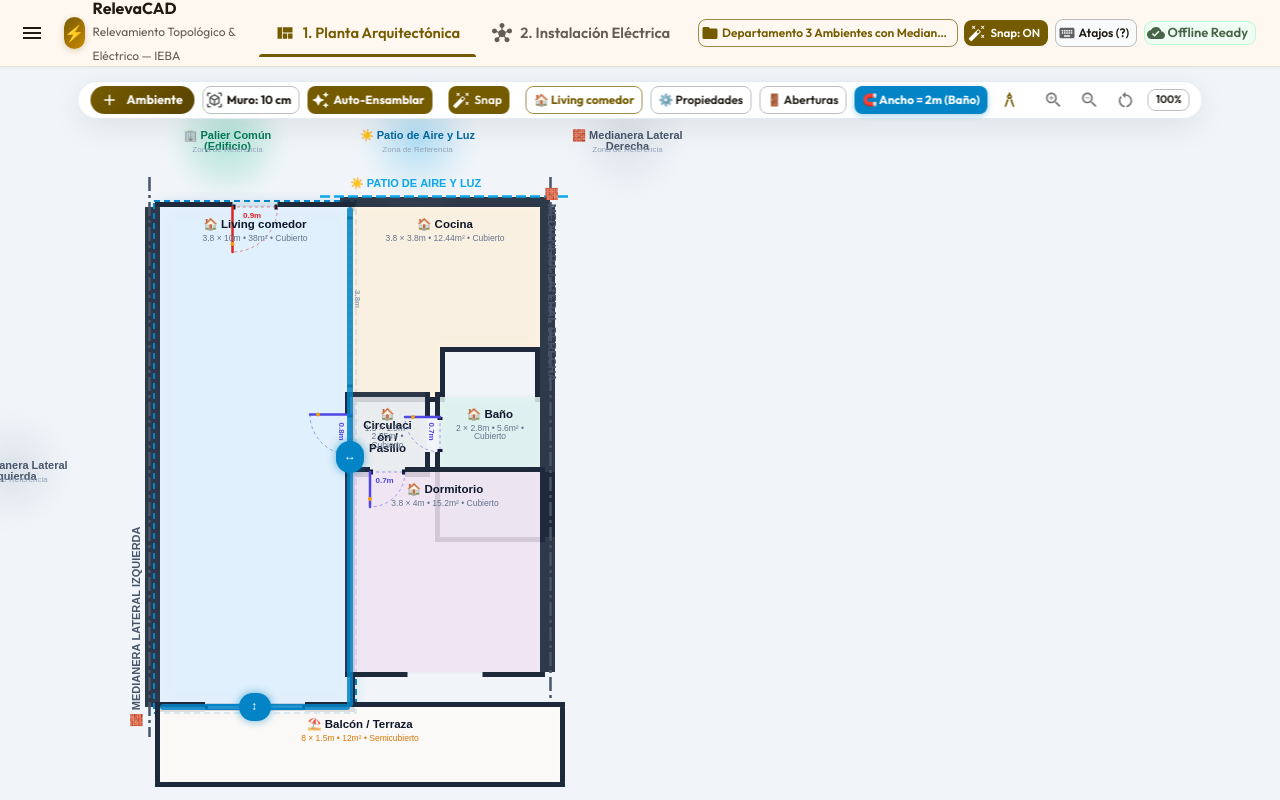
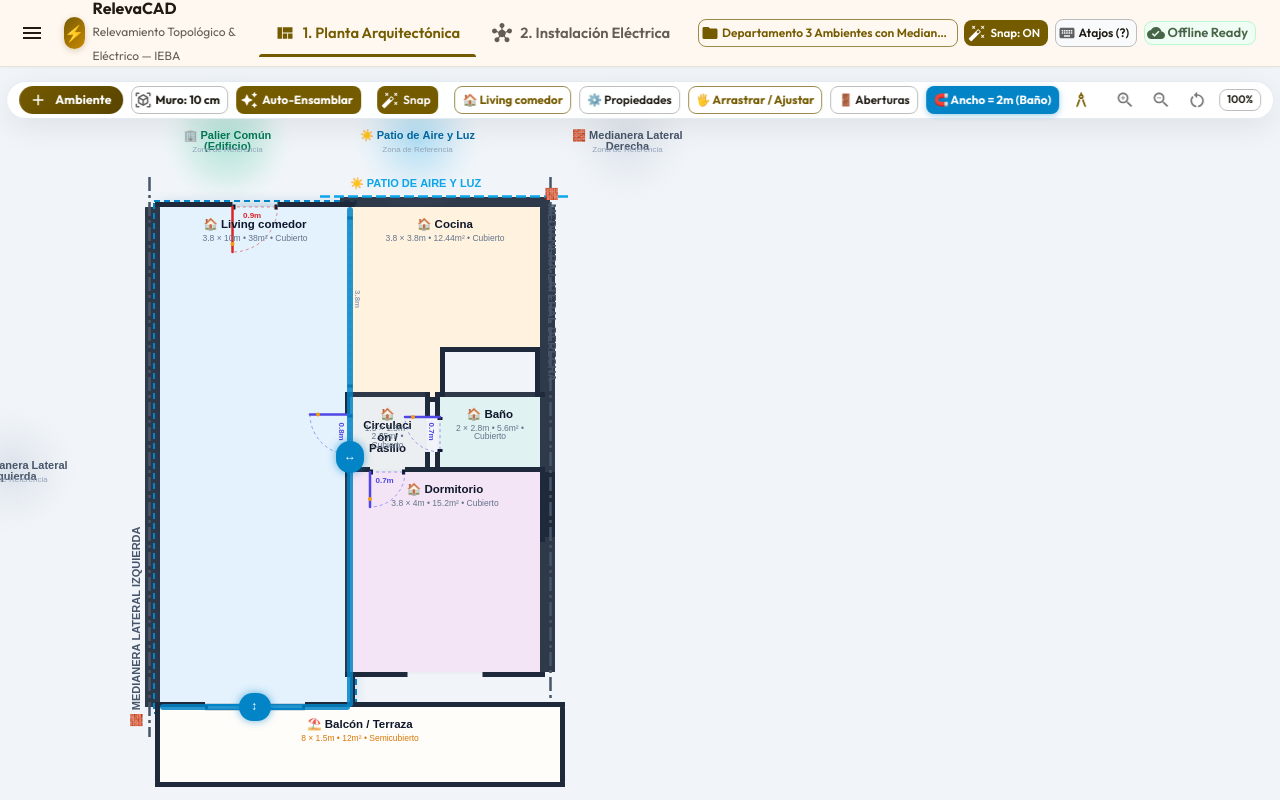
Before and after one commit to FedericoCAlonso/relevacad, a React (Vite) app: page / in a window 1280 px wide. Built offline with nearby package versions, Linux system fonts and the light colour scheme.

Commit message:
fix(assembly): activar modo arrastre por doble toque con bloqueo de stage, e incluir espesor de muro en penetracion booleana sin borrar pared

```diff
--- a/src/viewmodels/surveyStore.ts
+++ b/src/viewmodels/surveyStore.ts
@@ -1956,12 +1956,12 @@ export const useSurveyStore = create<SurveyState>((set, get) => ({
             // Penetración horizontal (X)
             if (mLeft < oLeft) {
               contactFound = { sourceWall: 'east', targetWall: 'west' };
-              const depthMeters = Number(Math.max(0.1, (overlapX / PIXELS_PER_METER)).toFixed(2));
+              const depthMeters = Number(Math.max(0.1, ((overlapX + tPx) / PIXELS_PER_METER)).toFixed(2));
               const widthMeters = Number((overlapY / PIXELS_PER_METER).toFixed(2));
               invasionDetected = { type: 'source_invades_target', depthMeters, widthMeters };
             } else {
               contactFound = { sourceWall: 'west', targetWall: 'east' };
-              const depthMeters = Number(Math.max(0.1, (overlapX / PIXELS_PER_METER)).toFixed(2));
+              const depthMeters = Number(Math.max(0.1, ((overlapX + tPx) / PIXELS_PER_METER)).toFixed(2));
               const widthMeters = Number((overlapY / PIXELS_PER_METER).toFixed(2));
               invasionDetected = { type: 'source_invades_target', depthMeters, widthMeters };
             }
@@ -1969,12 +1969,12 @@ export const useSurveyStore = create<SurveyState>((set, get) => ({
             // Penetración vertical (Y)
             if (mTop < oTop) {
               contactFound = { sourceWall: 'south', targetWall: 'north' };
-              const depthMeters = Number(Math.max(0.1, (overlapY / PIXELS_PER_METER)).toFixed(2));
+              const depthMeters = Number(Math.max(0.1, ((overlapY + tPx) / PIXELS_PER_METER)).toFixed(2));
               const widthMeters = Number((overlapX / PIXELS_PER_METER).toFixed(2));
               invasionDetected = { type: 'source_invades_target', depthMeters, widthMeters };
             } else {
               contactFound = { sourceWall: 'north', targetWall: 'south' };
-              const depthMeters = Number(Math.max(0.1, (overlapY / PIXELS_PER_METER)).toFixed(2));
+              const depthMeters = Number(Math.max(0.1, ((overlapY + tPx) / PIXELS_PER_METER)).toFixed(2));
               const widthMeters = Number((overlapX / PIXELS_PER_METER).toFixed(2));
               invasionDetected = { type: 'source_invades_target', depthMeters, widthMeters };
             }
--- a/src/views/components/assembly/AssemblyCanvasView.tsx
+++ b/src/views/components/assembly/AssemblyCanvasView.tsx
@@ -87,6 +87,15 @@ export const AssemblyCanvasView: React.FC<AssemblyCanvasViewProps> = ({ onOpenAd
 
   const syncRoomWallAdjacencies = useSurveyStore((state) => state.syncRoomWallAdjacencies);
   const setSnapGuides = useSurveyStore((state) => state.setSnapGuides);
+  const [dragModeRoomId, setDragModeRoomId] = useState<string | null>(null);
+
+  const handleRoomDoubleTap = useCallback(
+    (roomId: string) => {
+      setDragModeRoomId((prev) => (prev === roomId ? null : roomId));
+      selectRoom(roomId);
+    },
+    [selectRoom]
+  );
 
   const selectedRoomWidthPx =
     selectedRoom && isMetricRoom(selectedRoom)
@@ -684,6 +693,23 @@ export const AssemblyCanvasView: React.FC<AssemblyCanvasViewProps> = ({ onOpenAd
                   sx={{ fontWeight: 600, fontSize: '0.74rem', height: 28 }}
                 />
               </Tooltip>
+              <Tooltip title="Doble toque en el ambiente o clic aquí para activar el arrastre y ajuste de paredes">
+                <Chip
+                  label={dragModeRoomId === selectedRoom.id ? '✓ Listo' : '🖐️ Arrastrar / Ajustar'}
+                  size="small"
+                  color={dragModeRoomId === selectedRoom.id ? 'success' : 'primary'}
+                  variant={dragModeRoomId === selectedRoom.id ? 'filled' : 'outlined'}
+                  onClick={() => setDragModeRoomId((prev) => (prev === selectedRoom.id ? null : selectedRoom.id))}
+                  clickable
+                  sx={{
+                    fontWeight: 700,
+                    fontSize: '0.74rem',
+                    height: 28,
+                    bgcolor: dragModeRoomId === selectedRoom.id ? '#16a34a' : undefined,
+                    color: dragModeRoomId === selectedRoom.id ? '#ffffff' : undefined
+                  }}
+                />
+              </Tooltip>
               <Tooltip title="Gestionar aberturas y muro">
                 <Chip
                   label="🚪 Aberturas"
@@ -773,6 +799,42 @@ export const AssemblyCanvasView: React.FC<AssemblyCanvasViewProps> = ({ onOpenAd
         </Paper>
       )}
 
+      {/* Banner de Ayuda de Modo Arrastre Activo */}
+      {dragModeRoomId && (
+        <Paper
+          elevation={4}
+          sx={{
+            position: 'absolute',
+            top: 50,
+            left: '50%',
+            transform: 'translateX(-50%)',
+            zIndex: 10,
+            px: 2,
+            py: 0.8,
+            borderRadius: 2,
+            bgcolor: '#0f172a',
+            color: '#38bdf8',
+            border: '1px solid #38bdf8',
+            display: 'flex',
+            alignItems: 'center',
+            gap: 1.5,
+            boxShadow: '0 4px 14px rgba(0,0,0,0.35)'
+          }}
+        >
+          <Typography variant="caption" fontWeight={700} sx={{ color: '#f8fafc', fontSize: '0.78rem' }}>
+            🖐️ Modo Arrastre Activo: Arrastrá el ambiente o sus paredes
+          </Typography>
+          <Chip
+            label="✓ Listo"
+            size="small"
+            color="success"
+            onClick={() => setDragModeRoomId(null)}
+            clickable
+            sx={{ fontWeight: 800, height: 22, fontSize: '0.72rem' }}
+          />
+        </Paper>
+      )}
+
       {/* Lienzo Konva 2D */}
       <Stage
         width={dimensions.width}
@@ -781,7 +843,7 @@ export const AssemblyCanvasView: React.FC<AssemblyCanvasViewProps> = ({ onOpenAd
         scaleY={scale}
         x={stagePos.x}
         y={stagePos.y}
-        draggable
+        draggable={!dragModeRoomId}
         onDragEnd={(e) => {
           if (e.target === e.target.getStage()) {
             setStagePos({ x: e.target.x(), y: e.target.y() });
@@ -880,9 +942,11 @@ export const AssemblyCanvasView: React.FC<AssemblyCanvasViewProps> = ({ onOpenAd
               room={room}
               allRooms={rooms}
               isSelected={room.id === selectedRoomId}
+              isDragModeActive={dragModeRoomId === room.id || (!isMobile && selectedRoomId === room.id)}
               wallThicknessPx={wallThicknessPx}
               openings={connections}
               onSelect={selectRoom}
+              onDoubleTap={handleRoomDoubleTap}
               onDragMove={handleNodeDragMove}
               onDragEnd={handleNodeDragEnd}
             />
@@ -890,7 +954,7 @@ export const AssemblyCanvasView: React.FC<AssemblyCanvasViewProps> = ({ onOpenAd
         </Layer>
 
         {/* Capa 3.5: Tiradores de Pared Completa con Snap Magnético (Arrastrar desde la pared) */}
-        {selectedRoom && isMetricRoom(selectedRoom) && (
+        {selectedRoom && isMetricRoom(selectedRoom) && (dragModeRoomId === selectedRoom.id || !isMobile) && (
           <Layer>
             {/* 🧱 Pared Este: Tocar y arrastrar la pared derecha para cambiar ancho con snap */}
             <Group
--- a/src/views/components/assembly/RoomAssemblyShape.tsx
+++ b/src/views/components/assembly/RoomAssemblyShape.tsx
@@ -28,7 +28,9 @@ interface RoomAssemblyShapeProps {
   isSelected: boolean;
   wallThicknessPx: number;
   openings: LogicalConnection[];
+  isDragModeActive?: boolean;
   onSelect: (roomId: string) => void;
+  onDoubleTap?: (roomId: string) => void;
   onDragMove: (roomId: string, node: any) => void;
   onDragEnd: (roomId: string, node: any) => void;
 }
@@ -39,10 +41,25 @@ export const RoomAssemblyShape = memo<RoomAssemblyShapeProps>(({
   isSelected,
   wallThicknessPx,
   openings,
+  isDragModeActive,
   onSelect,
+  onDoubleTap,
   onDragMove,
   onDragEnd
 }) => {
+  const lastTapRef = useRef<number>(0);
+
+  const handlePointerTap = (e: any) => {
+    e.cancelBubble = true;
+    const now = Date.now();
+    if (now - lastTapRef.current < 350) {
+      lastTapRef.current = 0;
+      onDoubleTap?.(room.id);
+    } else {
+      lastTapRef.current = now;
+      onSelect(room.id);
+    }
+  };
   const innerRef = useRef<Konva.Group>(null);
   const isNonMetric = !isMetricRoom(room);
 
@@ -292,24 +309,6 @@ export const RoomAssemblyShape = memo<RoomAssemblyShapeProps>(({
     const wallThickness = wallThicknessMeters * PIXELS_PER_METER;
     const wallLengthPx = wall === 'north' || wall === 'south' ? roomWidthPx : roomLengthPx;
     const isHoriz = wall === 'north' || wall === 'south';
-
-    // Si esta pared es la que avanza e invade al vecino contiguo, la pared común la dibuja
-    // el recinto receptor con su quiebre en Z, por lo que este recinto invasor no dibuja
-    // una pared plana exterior para no superponer un muro extra ni achicar al receptor un ancho de pared.
-    const isInvadingWall = (openings || []).some((c) => {
-      if (!c.invasion || c.invasion.type === 'none') return false;
-      if (c.invasion.type === 'source_invades_target' && c.sourceRoomId === room.id && c.sourceWall === wall) {
-        return true;
-      }
-      if (c.invasion.type === 'target_invades_source' && c.targetRoomId === room.id && c.targetWall === wall) {
-        return true;
-      }
-      return false;
-    });
-
-    if (isInvadingWall) {
-      return null;
-    }
 
     // 1. Si esta pared específica tiene un quiebre geométrico arquitectónico
     const wallBreak = (room.geometry?.wallBreaks || []).find((b) => b.wall === wall);
@@ -722,14 +721,16 @@ export const RoomAssemblyShape = memo<RoomAssemblyShapeProps>(({
       id={room.id}
       x={room.canvasPosition.x}
       y={room.canvasPosition.y}
-      draggable
-      onClick={(e) => {
+      draggable={Boolean(isDragModeActive)}
+      onClick={handlePointerTap}
+      onTap={handlePointerTap}
+      onDblClick={(e) => {
         e.cancelBubble = true;
-        onSelect(room.id);
+        onDoubleTap?.(room.id);
       }}
-      onTap={(e) => {
+      onDblTap={(e) => {
         e.cancelBubble = true;
-        onSelect(room.id);
+        onDoubleTap?.(room.id);
       }}
       onDragMove={(e) => {
         e.cancelBubble = true;
@@ -747,7 +748,7 @@ export const RoomAssemblyShape = memo<RoomAssemblyShapeProps>(({
             points={polyPointsPx}
             closed
             fill={isDescubierto ? '#f0fdf4' : isSemicubierto ? '#fffdfa' : (room.color || '#f8fafc')}
-            opacity={isSelected ? 0.95 : 0.85}
+            opacity={1}
             shadowColor={isSelected ? '#00629e' : '#000000'}
             shadowBlur={isSelected ? 16 : 4}
             shadowOpacity={isSelected ? 0.35 : 0.08}
@@ -760,7 +761,7 @@ export const RoomAssemblyShape = memo<RoomAssemblyShapeProps>(({
             width={widthPx}
             height={lengthPx}
             fill={isDescubierto ? '#f0fdf4' : isSemicubierto ? '#fffdfa' : (room.color || '#f8fafc')}
-            opacity={isSelected ? 0.95 : 0.85}
+            opacity={1}
             shadowColor={isSelected ? '#00629e' : '#000000'}
             shadowBlur={isSelected ? 16 : 4}
             shadowOpacity={isSelected ? 0.35 : 0.08}
```
